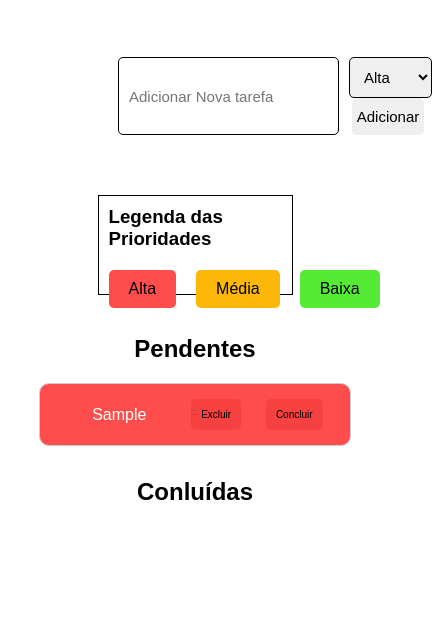
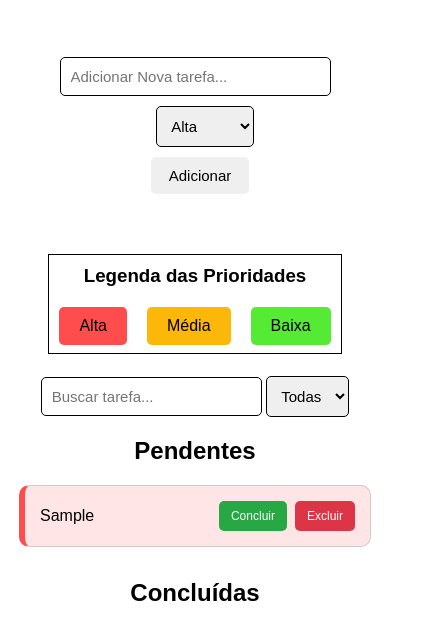
Before and after one commit to omarcusviniciuz/AF-Lista-de-Afazeres, a plain HTML site: page index.html in a window 390 px wide. Both pictures are taken after typing "Sample" into the empty fields and a click on the button "Adicionar". Shown: the part 60-700 px from the top of the page, 432 px wide, since content can reach past the window. Drawn offline with Linux system fonts and the light colour scheme.

Commit message:
commit 2

```diff
--- a/index.html
+++ b/index.html
@@ -12,13 +12,14 @@
   <div class="container">
     <h1 class="Titulo">Lista De Tarefas</h1>
     <div class="new-task">
-      <input type="text" name="lista_Tarefa" id="lista_Tarefa" placeholder="Adicionar Nova tarefa">
-      <div class="butoes">
+      <input type="text" name="lista_Tarefa" id="lista_Tarefa" placeholder="Adicionar Nova tarefa...">
+      <div class="botoes">
       <select name="importancia" id="importancia">
         <option value="alta">Alta</option>
         <option value="media">Média</option>
         <option value="baixa">Baixa</option>
       </select>
+
       <button id="button"type="button">Adicionar</button>
    </div>
     </div>
@@ -30,11 +31,19 @@
       <span class="baixa_span">Baixa</span>
       </div>
     </div>
-
+    <div class="filtro">
+<input type="text" id="buscar_tarefa" placeholder="Buscar tarefa...">
+    <select id="filtro_prioridade">
+  <option value="todas">Todas</option>
+  <option value="alta">Alta</option>
+  <option value="media">Média</option>
+  <option value="baixa">Baixa</option>
+</select>
+</div>
     <h2>Pendentes</h2>
     <ul class="task_lista" id="task_pendente"></ul>
 
-    <h2>Conluídas</h2>
+    <h2>Concluídas</h2>
     <ul class="task_lista" id="task_concluida"></ul>
 
   </div>
--- a/script.js
+++ b/script.js
@@ -1,55 +1,103 @@
 document.getElementById("button").addEventListener('click', function () {
-
   const taksName = document.getElementById("lista_Tarefa").value.trim();
   const priority = document.getElementById("importancia").value;
 
   if (!taksName) {
     alert('Prencha o nome da tarefa!');
+    document.getElementById("lista_Tarefa").focus()
     return;
   }
 
   const taskItem = document.createElement("li");
   taskItem.classList.add('task-item', priority);
 
+  // Cria a div info (flex container)
   const infoDiv = document.createElement("div");
   infoDiv.classList.add('info');
-infoDiv.innerText = `${taksName}`;
 
+  // Texto da tarefa à esquerda
+  const textoDiv = document.createElement('div');
+  textoDiv.classList.add('texto');
+  textoDiv.innerText = taksName;
 
+  // Ações à direita
+  const acoesDiv = document.createElement('div');
+  acoesDiv.classList.add('acoes');
+
+  // Botão concluir
+  const completeButton = document.createElement('button');
+  completeButton.classList.add('button-confirmar');
+  completeButton.innerText = 'Concluir';
+
+  // Botão excluir
   const deleteButton = document.createElement('button');
   deleteButton.classList.add('button-excluir');
   deleteButton.innerText = 'Excluir';
+
   deleteButton.onclick = () => taskItem.remove();
 
-const completeButton = document.createElement('button');
-completeButton.classList.add('button-confirmar');
-completeButton.innerText = 'Concluir';
   completeButton.onclick = () => {
     taskItem.classList.add('completed');
     completeButton.remove();
-  deleteButton.remove();
-  const time = document.createElement('div');
+
+    // Data de conclusão à direita
+    const time = document.createElement('span');
+    time.classList.add('data-termino');
     time.style.fontSize = '0.8em';
-  time.innerText = `Concluida em ${new Date().toLocaleDateString()}`;
-  taskItem.appendChild(time)
+    time.innerText = `Concluída em ${new Date().toLocaleString()}`;
+    acoesDiv.appendChild(time);
+
     document.getElementById('task_concluida').appendChild(taskItem);
-
   }
 
-const actionsDiv = document.createElement('div');
-actionsDiv.classList.add('actions');
-actionsDiv.appendChild(completeButton);
-actionsDiv.appendChild(deleteButton);
+  document.getElementById("filtro_prioridade").addEventListener("change", function () {
+  const valorFiltro = this.value;
+  const tarefas = document.querySelectorAll("#task_concluida li");
 
+  tarefas.forEach((tarefa) => {
+    if (valorFiltro === "todas" || tarefa.classList.contains(valorFiltro)) {
+      tarefa.style.display = "flex";
+    } else {
+      tarefa.style.display = "none";
+    }
+  });
+  document.getElementById("buscar_tarefa").addEventListener("input", function () {
+  const termo = this.value.toLowerCase();
+  const tarefas = document.querySelectorAll("#task_pendente li");
+
+  tarefas.forEach((tarefa) => {
+    const texto = tarefa.querySelector(".texto").innerText.toLowerCase();
+    tarefa.style.display = texto.includes(termo) ? "flex" : "none";
+    // Salvar no localStorage
+function salvarTarefas() {
+  localStorage.setItem("tarefas", JSON.stringify(tarefasArray));
+}
+
+// Carregar ao iniciar
+window.onload = function () {
+  const salvas = JSON.parse(localStorage.getItem("tarefas"));
+  if (salvas) {
+    tarefasArray = salvas;
+    renderizarTarefas();
+  }
+};
+  });
+});
+ });
+  // Monta as ações
+  acoesDiv.appendChild(completeButton);
+  acoesDiv.appendChild(deleteButton);
+
+  // Monta a estrutura info
+  infoDiv.appendChild(textoDiv);
+  infoDiv.appendChild(acoesDiv);
+
+  // Adiciona infoDiv ao item da lista
   taskItem.appendChild(infoDiv);
-taskItem.appendChild(actionsDiv);
-taskItem.appendChild(infoDiv);
-taskItem.appendChild(deleteButton);
-taskItem.appendChild(completeButton);
+
   document.getElementById('task_pendente').appendChild(taskItem);
 
   document.getElementById('lista_Tarefa').value = '';
   document.getElementById('importancia').value = 'alta';
 
-
 });
--- a/style.css
+++ b/style.css
@@ -6,11 +6,10 @@
 
 body {
   font-family: Arial, Helvetica, sans-serif;
-    height: 750px;
+  height: 100;
 }
 
 .container {
-
   text-align: center;
   display: flex;
   flex-direction: column;
@@ -18,15 +17,12 @@ body {
   justify-content: space-between;
   padding-top: 20px;
   gap: 20px;
-
 }
 
 .new-task {
   display: flex;
-    flex-direction: row;
-    width: 60%;
+  width: 30%;
   padding: 40px;
-
 
 }
 
@@ -37,10 +33,8 @@ body {
   border: 1px solid black;
   border-radius: 5px;
 
-
 }
 
-span {}
 
 .alta_span {
   background-color: #ff4d4d;
@@ -62,10 +56,9 @@ span {}
 
 .prioridade {
   text-align: start;
-    margin-bottom: 20px;
+  margin-bottom: 2px;
   padding: 10px;
   border: 1px black solid;
-    width: 50%;
   height: 100px;
   display: flex;
   flex-direction: column;
@@ -75,7 +68,6 @@ span {}
   padding-top: 20px;
   display: flex;
   gap: 20px;
-    ;
 }
 
 #importancia {
@@ -85,91 +77,154 @@ span {}
   text-align: start;
  border: 1px solid black;
   border-radius: 5px;
+}
 
+#filtro_prioridade{
+
+  font-size: 15px;
+  padding: 10px 10px;
+  text-align: start;
+ border: 1px solid black;
+  border-radius: 5px;
+}
+#buscar_tarefa{
+      font-size: 15px;
+  padding: 10px 10px;
+  text-align: start;
+ border: 1px solid black;
+  border-radius: 5px;
 }
 
 #button {
   margin-left: 5px;
   font-size: 15px;
-    padding: 10px 5px;
+  padding: 10px 15px;
   text-align: start;
   border: none;
   border-radius: 5px;
 }
+.botoes{
+    display: flex;
 
 
-li{
+}
+
+li {
   display: flex;
-
+  width: 63%;
   justify-content: space-between;
   padding: 15px;
   align-items: center;
-   border-radius:10px ;
+  border-radius: 10px;
   margin-bottom: 12px;
   border: 1px solid #ccc;
 }
 
+ul {
+  width: 65%;
 
-
-ul{
-
-    width: 80%;
 }
 
 .info {
+  display: flex;
+  justify-content: space-between;
+  align-items: center;
+  width: 100%;
+}
 
-    padding-right: 20px;
+.texto {
+ flex-grow: 1;
+ text-align: left;
+}
+
+.acoes {
+  display: flex;
+  align-items: center;
+  gap: 8px;
+  justify-content: flex-end;
+}
+
+.data-termino {
+  margin-left: 8px;
+
+  font-weight: bold;
+}
+.button-confirmar {
+  font-size: 12px;
+  padding: 8px 12px;
+  border-radius: 5px;
+  background-color: #28a745;
+  border: none;
+  color: white;
+  cursor: pointer;
+  transition: background-color 0.3s ease;
+}
+.button-confirmar:hover {
+  background-color: #218838;
+}
+
+.button-excluir {
+  font-size: 12px;
+  padding: 8px 12px;
+  border-radius: 5px;
+  background-color: #dc3545;
+  border: none;
+  color: white;
+  cursor: pointer;
+  transition: background-color 0.3s ease;
+}
+.button-excluir:hover {
+  background-color: #c82333;
+}
+
+.task-item.alta {
+  background-color: #ffe5e5;
+  border-left: 6px solid #ff4d4d;
+}
+.task-item.media {
+  background-color: #fff8e1;
+  border-left: 6px solid #fcb708;
+}
+.task-item.baixa {
+  background-color: #e6ffe5;
+  border-left: 6px solid hsl(109, 81%, 56%);
+}
+
+@media (max-width: 768px) {
+  .new-task {
+    flex-direction: column;
+    align-items: center;
+    text-align: center;
+    width: 90%;
+  }
+
+  .botoes {
+    display: flex;
+    flex-direction: column;
+    gap: 10px;
+    margin-top: 10px;
+  }
+
+  #lista_Tarefa {
+    width: 100%;
 
   }
-.actions {
-    display: flex;
 
-    gap: 20px;
-}
-.button-confirmar{
-
-    font-size: 10px;
-    padding: 10px 10px;
-    border-radius: 5px;
-      background-color: rgba(214, 18, 18, 0.2);
-border:  none;
-    color: black;
+  #button, #importancia {
+    width: 100%;
   }
 
-.button-excluir{
+  ul {
+    width: 95%;
 
-    font-size: 10px;
-    padding: 10px 10px;
-   border-radius: 5px;
-    background-color: rgba(214, 18, 18, 0.2);
-     border:  none;
-        color: black;
   }
+  li{
+    width: 95%;
+  }
+  #button {
+text-align: center;
+}
+.prioridade {
 
-
-
-
-
-
-
-
-
-
-
-.task-item.alta {
-    background-color: #ff4d4d;
-    /* vermelho */
-    color: #fff;
 }
-
-.task-item.media {
-    background-color: #f4a722;
-    /* vermelho */
-    color: #fff;
 }
-
-.task-item.baixa {
-    background-color: #6ff61b;
-    /* vermelho */
-    color: #fff;
-}
```
Lines whose indentation alone changed are shown as unchanged.
